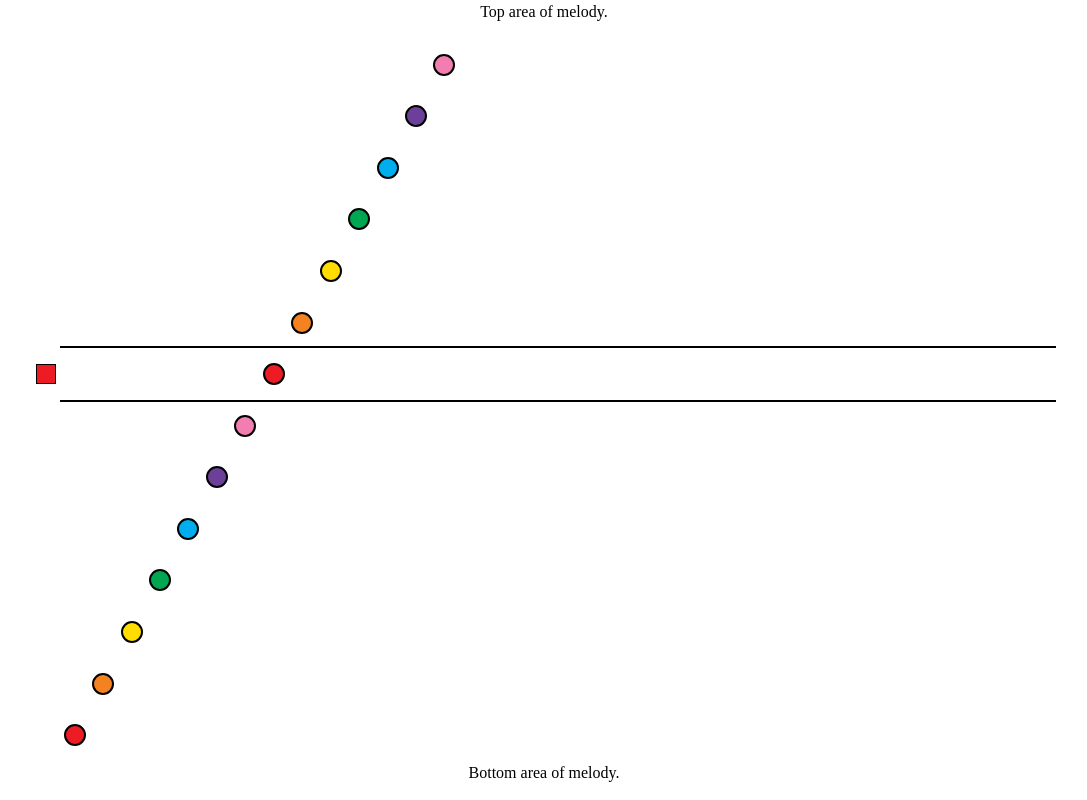
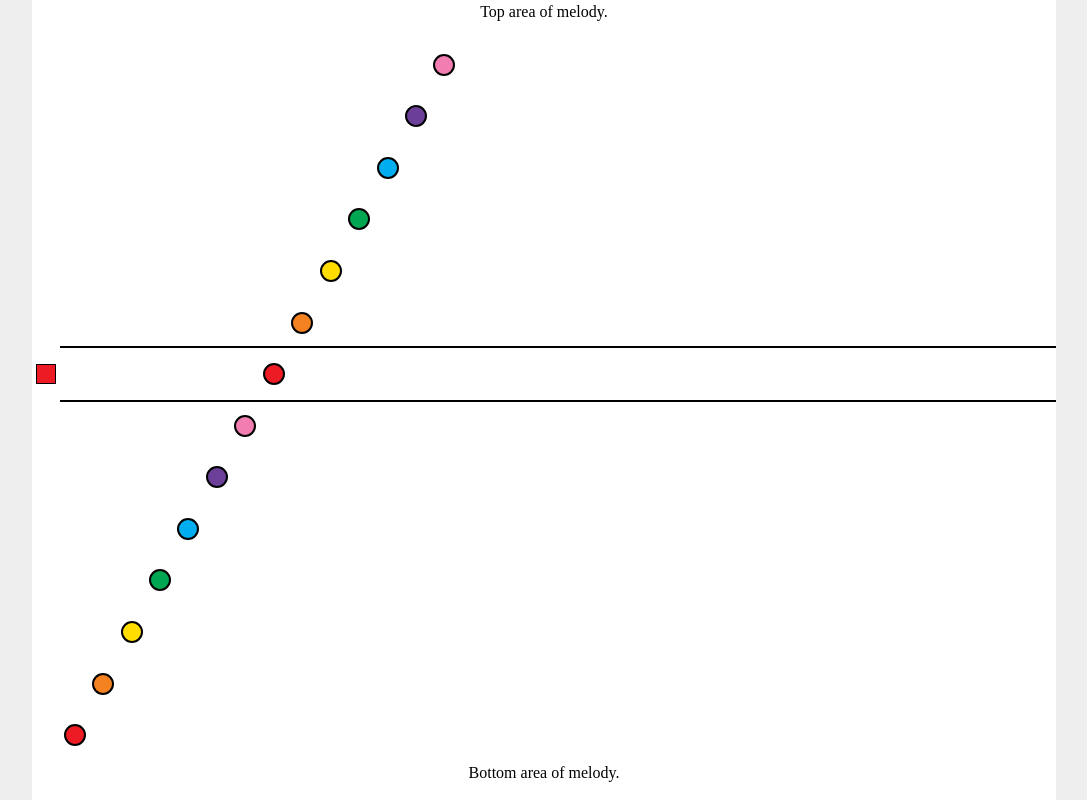
Before and after one commit to NitzanC07/hackautism-melody-trails, a React (Create React App) app: page / in a window 1280 px wide. Shown: the whole page, without its empty margins (96-1183 px from the left). Built offline with nearby package versions, Linux system fonts and the light colour scheme.

Commit message:
hide piano

```diff
--- a/src/components/App/App.js
+++ b/src/components/App/App.js
@@ -1,6 +1,6 @@
 import './app.css';
 import MelodyTrails from '../MelodyTrails/MelodyTrails';
-import PianoKeyboard from '../PianoKeyboard/PianoKeyboard';
+// import PianoKeyboard from '../PianoKeyboard/PianoKeyboard';
 
 function App() {
   return (
--- a/src/components/App/app.css
+++ b/src/components/App/app.css
@@ -3,4 +3,5 @@
   height: 100vh;
   margin: 0;
   padding: 0;
+  background-color: #eee;
 }
--- a/src/components/MelodyTrails/MainAreaMelody/MainAreaMelody.js
+++ b/src/components/MelodyTrails/MainAreaMelody/MainAreaMelody.js
@@ -35,6 +35,7 @@ function MainAreaMelody(props) {
             <div className='note__3__low'></div>
             <div className='note__2__low'></div>
             <div className='note__1__low'></div>
+
         </section>
     )
 }
```
